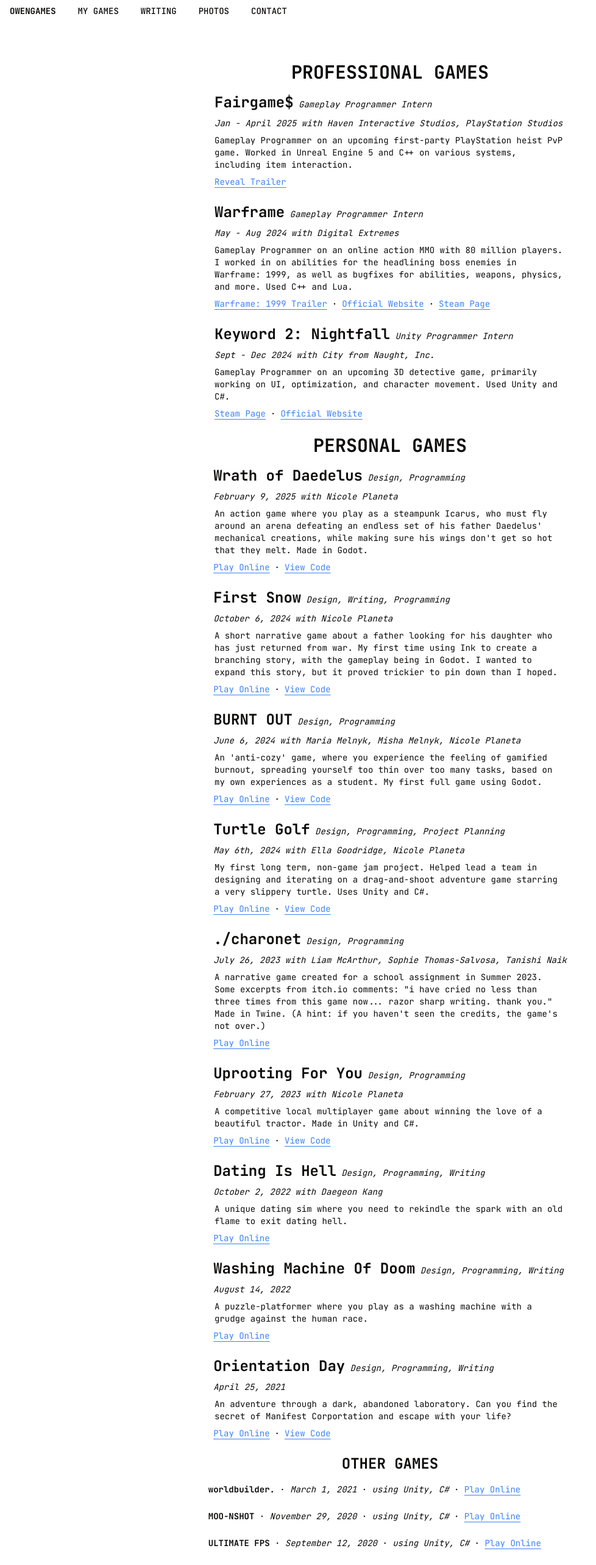
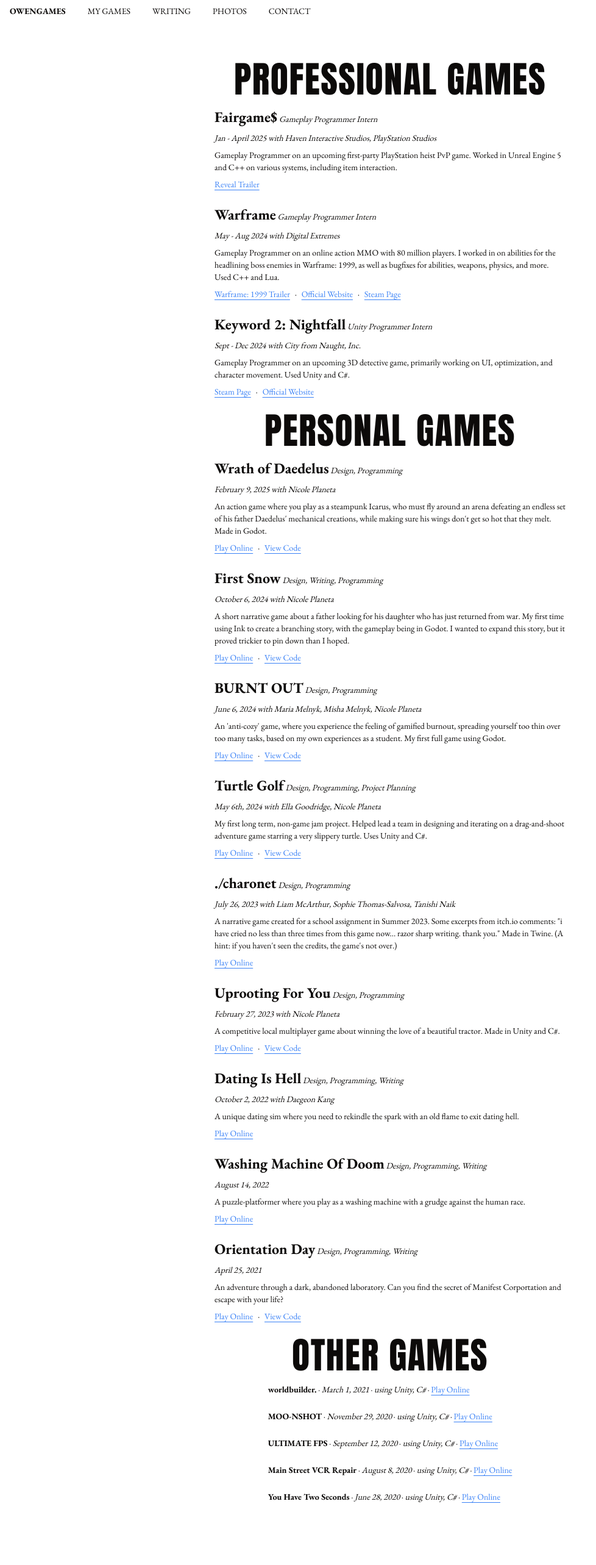
Before and after one commit to oman276/owengames, a Next.js app: page /games in a window 1280 px wide. Shown: the top 2566 px of the page at 61% size, without its empty margins (0-978 px from the left). After the commit the page ends 2472 px from the top, so only its background shows below. Built offline with nearby package versions, Linux system fonts and the light colour scheme.

Commit message:
WIP fonts change

```diff
--- a/app/(home)/games/page.tsx
+++ b/app/(home)/games/page.tsx
@@ -5,11 +5,11 @@
 export default function Games() {
   return (
     <div className="flex flex-col items-center gap-4 min-h-screen text-center">
-      <h1 className="text-3xl font-bold mt-16">PROFESSIONAL GAMES</h1>
+      <h1 className="text-6xl font-header tracking-wide mt-16">PROFESSIONAL GAMES</h1>
       <GamesList games={professionalGames} />
-      <h1 className="text-3xl font-bold">PERSONAL GAMES</h1>
+      <h1 className="text-6xl font-header tracking-wide">PERSONAL GAMES</h1>
       <GamesList games={personalGames} />
-      <h2 className="text-2xl font-bold">OTHER GAMES</h2>
+      <h2 className="text-6xl font-header tracking-wide">OTHER GAMES</h2>
       <SimpleGamesList games={otherGames} />
     </div>
   );
--- a/app/(home)/page.tsx
+++ b/app/(home)/page.tsx
@@ -21,7 +21,7 @@
 export default async function Home() {
   return (
     <div className="flex flex-col items-center gap-4 justify-center min-h-screen text-center">
-      <span className="bg-gradient-to-b from-foreground to-transparent bg-clip-text text-[10rem] font-extrabold leading-none text-transparent">
+      <span className="font-header bg-gradient-to-b from-foreground to-transparent bg-clip-text text-[10rem] font-extrabold leading-none text-transparent">
         OWENGAMES
       </span>
       <p>The official website of Owen Gallagher.</p>
--- a/app/(home)/writing/page.tsx
+++ b/app/(home)/writing/page.tsx
@@ -25,7 +25,7 @@
 
   return (
     <div className="flex flex-col items-center max-w-2xl mx-auto gap-4 min-h-screen">
-      <h1 className="text-3xl font-bold mt-8 mb-8 text-center">WRITING</h1>
+      <h1 className="text-6xl font-header tracking-wide mt-8 mb-8 text-center">WRITING</h1>
       {posts.map((post) => {
         const postYear = new Date(post.date).getFullYear();
         const showYear = postYear !== currentYear;
--- a/app/layout.tsx
+++ b/app/layout.tsx
@@ -2,6 +2,7 @@
 import { type Metadata } from "next";
 import { JetBrains_Mono } from "next/font/google";
 import { Anton } from "next/font/google";
+import { EB_Garamond } from "next/font/google";
 import "./globals.css";
 import { cn } from "@/lib/utils";
 import { ThemeProvider } from "next-themes";
@@ -19,14 +20,16 @@
 import { navigationMenuTriggerStyle } from "@/components/ui/navigation-menu";
 import Link from "next/link";
 
-const fontSans = JetBrains_Mono({
+const fontSans = EB_Garamond({
   subsets: ["latin"],
+  weight: ["400", "600", "700"],
   variable: "--font-sans",
 });
 
 const headlines = Anton({
   subsets: ["latin"], // which characters to include
-  weight: "400", // which font weight(s) to preload
+  weight: "400",
+  variable: "--font-header" // which font weight(s) to preload
 });
 
 // OPG compliant metadata (https://ogp.me/)
@@ -85,7 +88,7 @@
   children: React.ReactNode;
 }>) {
   return (
-    <html lang="en" className={cn(fontSans.variable)} suppressHydrationWarning>
+    <html lang="en" className={cn(fontSans.variable, headlines.variable)} suppressHydrationWarning>
       <body className="flex flex-col h-screen overflow-x-hidden scrollbar bg-background font-sans antialiased transition-colors">
         <ThemeProvider
           attribute="class"
--- a/components/writing/PostBody.tsx
+++ b/components/writing/PostBody.tsx
@@ -1,10 +1,11 @@
 import { IBM_Plex_Sans } from "next/font/google";
+import { EB_Garamond } from "next/font/google";
 import markdownStyles from "./markdown-styles.module.css";
 import { cn } from "@/lib/utils";
 
-const fontPosts = IBM_Plex_Sans({
+const fontPosts = EB_Garamond({
   subsets: ["latin"],
-  weight: ["200", "400", "600"],
+  weight: ["400", "600"],
   variable: "--font-posts",
 });
 
--- a/components/writing/PostHeader.tsx
+++ b/components/writing/PostHeader.tsx
@@ -17,7 +17,7 @@
   return (
     <div className="max-w-2xl mx-auto px-4">
       <div className="pt-6">
-        <h1 className="text-2xl font-semibold mt-[2px] text-balance tracking-tight uppercase text-center">
+        <h1 className="text-5xl font-header tracking-wide mt-[2px] text-balance uppercase text-center">
           {title}
         </h1>
       </div>
--- a/tailwind.config.ts
+++ b/tailwind.config.ts
@@ -11,6 +11,7 @@
     extend: {
       fontFamily: {
         sans: "var(--font-sans)",
+        header: "var(--font-header)",
       },
       colors: {
         background: "hsl(var(--background))",
```
